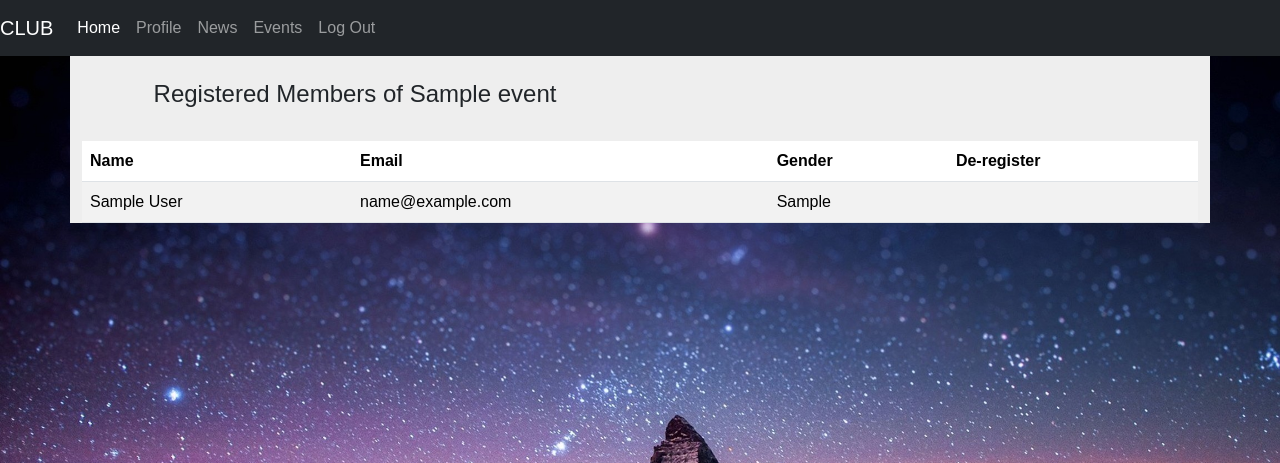
After one commit to 0215526/Club-Management-System, a Rails app: page /events/1/clubs in a window 1280 px wide. The commit adds this page. Shown: the top 463 px of the page. Run offline with Rails 7, Linux system fonts and the light colour scheme; a user stored in the database is signed in; tables that the repository leaves empty hold one stand-in row (values such as "Sample post"); style sheets or scripts are compiled from the project's sources; some libraries are stand-ins or nearby versions; some web fonts are replaced.

Commit message:
Register and de-register from events

```diff
--- /dev/null
+++ b/app/assets/javascripts/clubs.coffee
@@ -0,0 +1,3 @@
+# Place all the behaviors and hooks related to the matching controller here.
+# All this logic will automatically be available in application.js.
+# You can use CoffeeScript in this file: http://coffeescript.org/
--- /dev/null
+++ b/app/assets/stylesheets/clubs.scss
@@ -0,0 +1,3 @@
+// Place all the styles related to the clubs controller here.
+// They will automatically be included in application.css.
+// You can use Sass (SCSS) here: http://sass-lang.com/
--- /dev/null
+++ b/app/controllers/clubs_controller.rb
@@ -0,0 +1,37 @@
+class ClubsController < ApplicationController
+  before_action :authenticate_user!
+  def show
+    @clubs = Club.where(event: params[:event_id])
+  end
+
+  def destroy
+    @club = Club.find(params[:id])
+    if @club.destroy
+      flash[:success] = 'Member was successfully removed.'
+      redirect_to request.referer || event_clubs_path
+    else
+      flash[:error] = 'Something went wrong'
+      redirect_to request.referer || event_clubs_path
+    end
+  end
+
+  def new
+    @clubs = Club.where(event: params[:event_id]).select("user_id")
+    @users = User.where("id not in (?)", @clubs)
+  end
+
+  def register_to_event
+    @clubs = Club.where(" event_id= ? AND user_id= ?", params[:event_id].to_i, params[:user_id].to_i)
+    if @clubs.empty?
+      @club = Club.new()
+      @club.event_id = params[:event_id]
+      @club.user_id = params[:user_id]
+      if @club.save
+        redirect_to request.referer || event_clubs_path
+      end
+    else
+      flash[:errors] = "Could not register"
+      redirect_to request.referer || event_clubs_path
+    end
+  end
+end
--- a/app/controllers/events_controller.rb
+++ b/app/controllers/events_controller.rb
@@ -14,6 +14,7 @@ class EventsController < ApplicationController
   # GET /events/1.json
   def show
     authorize @event
+    @clubs = Club.where(" event_id= ? AND user_id= ?", params[:id].to_i, current_user)
   end
 
   # GET /events/new
--- /dev/null
+++ b/app/helpers/clubs_helper.rb
@@ -0,0 +1,2 @@
+module ClubsHelper
+end
--- /dev/null
+++ b/app/models/club.rb
@@ -0,0 +1,4 @@
+class Club < ApplicationRecord
+  belongs_to :user
+  belongs_to :event
+end
--- a/app/models/event.rb
+++ b/app/models/event.rb
@@ -1,6 +1,8 @@
 class Event < ApplicationRecord
     has_one_attached :image
     belongs_to :user
+    has_many :clubs
+    has_many :users, through: :clubs
     validates :description, presence: true, length: { minimum: 32 }
     validates :name, uniqueness: true, presence: true, length: { minimum: 3 }
     validates :event_date, :start_time, :end_time, presence: true
--- a/app/models/user.rb
+++ b/app/models/user.rb
@@ -4,7 +4,9 @@ class User < ApplicationRecord
   devise :database_authenticatable, :registerable,
          :recoverable, :rememberable, :validatable,:confirmable, :lockable, :timeoutable, :trackable
   has_many :news
-  has_many :event
+  has_many :events
+  has_many :clubs
+  has_many :events, through: :clubs
   validates :first_name, :last_name, :dob, :designation, :company, :address, presence: true, length: { minimum: 3 }
   validates :gender, presence: true
 
--- /dev/null
+++ b/app/views/clubs/show.html.erb
@@ -0,0 +1,43 @@
+<div class="table-wrapper">
+	<% if @clubs.empty? %>
+		<h4>No Members are Registered for this Event</h4>
+	<%else%>
+		<div class="table-title">
+			<div class="row">
+				<div class="col-sm-6 p-4 text-center">
+					<h4>Registered Members of <%= @clubs[0].event.name%> </h4>
+				</div>
+			</div>
+		</div>
+		<table class="table table-striped table-hover">
+			<thead>
+				<tr>
+					<th>Name</th>
+					<th>Email</th>
+					<th>Gender</th>
+					<%if current_user.admin? %>
+						<th>De-register</th>
+					<%end%>
+				</tr>
+			</thead>
+			<tbody>
+
+				<%@clubs.each do |club| %>
+					<tr>
+						<td><%= club.user.first_name %> <%= club.user.last_name %> </td>
+						<td><%= club.user.email %> </td>
+						<td><%= club.user.gender %> </td>
+
+						<%if current_user.admin? %>
+							<td>
+								<%= link_to "De-register", event_clubs_path(id: club), data: { confirm: "Are you sure that you wanna remove this user???" }, method: :delete, :class => 'btn btn-danger' unless club.user == current_user%>
+							</td>
+						<%end%>
+
+					</tr>
+				<%end%>
+
+			</tbody>
+		</table>
+	<%end%>
+</div>
--- a/app/views/homes/index.html.erb
+++ b/app/views/homes/index.html.erb
@@ -39,7 +39,6 @@
 							<% end %>
 						</td>
 						<td>
-							<a href="#deleteEmployeeModal" class="delete" data-toggle="modal"><i class="material-icons" data-toggle="tooltip" title="" data-original-title="Delete"></i></a>
 							<%= link_to "Delete", home_path(user), data: { confirm: "Are you sure that you wanna delete this user???" }, method: :delete, :class => 'bth bth-danger' unless user == current_user%>
 						</td>
 					<%end%>
--- a/config/routes.rb
+++ b/config/routes.rb
@@ -1,8 +1,11 @@
 Rails.application.routes.draw do
-  resources :events
+  root to: 'homes#index'
+  devise_for :users, :controllers => { registrations: 'registrations' }
+  resources :events do
+    resource :clubs
+    match '/clubs/:id',   to: 'clubs#register_to_event',   via: 'get', :as => :register_to_event
+  end
   resources :news
-  devise_for :users, :controllers => { registrations: 'registrations' }
-  root to: 'homes#index'
   resources :homes
   resources :users
   delete "homes/:id", to: "homes#destroy"
```
Also changed, not shown: app/views/clubs/new.html.erb (added, +36 -0 lines), app/views/events/show.html.erb (+13 -0 lines), db/migrate/20190619052635_create_clubs.rb (added, +10 -0 lines), db/schema.rb.
